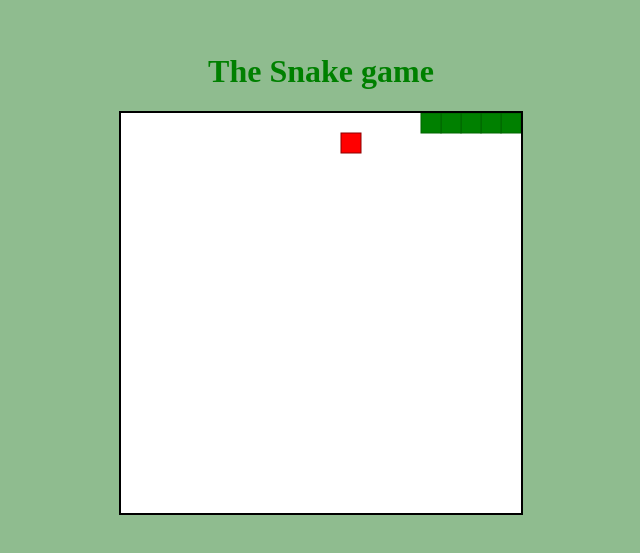
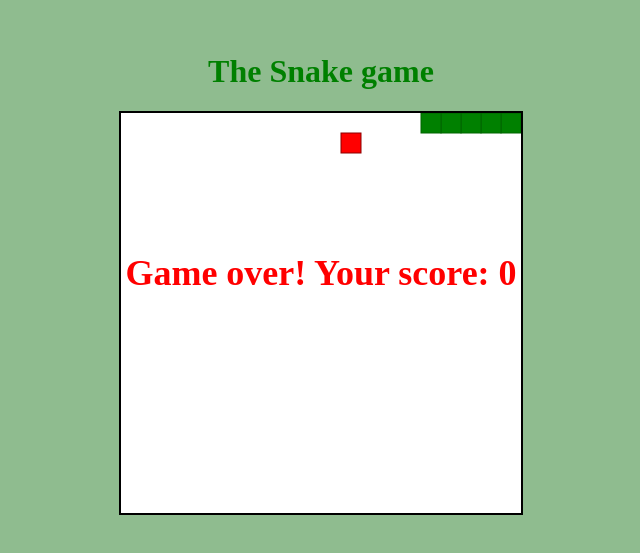
Before and after one commit to maxim-semikov/snake-game, a website: page index.html in a window 1280 px wide. Shown: the part 127-680 px from the top of the page, without its empty margins (319-959 px from the left). Drawn offline with Linux system fonts and the light colour scheme.

Commit message:
feat: show Game over

```diff
--- a/index.html
+++ b/index.html
@@ -8,6 +8,9 @@
 <body>
   <h1>The Snake game</h1>
   <canvas id="gameCanvas" width="400" height="400"></canvas>
+  <div id="gameOver">
+      <p>Game over! Your score: <span id="finalScore"></span></p>
+  </div>
   <script src="snake.js"></script>
 </body>
 </html>
--- a/snake.js
+++ b/snake.js
@@ -1,5 +1,6 @@
 const canvas = document.getElementById('gameCanvas');
 const ctx = canvas.getContext('2d');
+const gameOverContainer = document.getElementById('gameOver');
 
 const snakeSize = 20;
 const w = 400;
@@ -10,7 +11,9 @@ let food;
 let gameInterval;
 
 function init() {
+    gameOverContainer.style.display = "none";
     snake = [];
+    score = 0;
     for (let i = 4; i >= 0; i--) {
         snake.push({x: i, y: 0});
     }
@@ -110,8 +113,9 @@ function keyDownEvent(e) {
 }
 
 function stopGame() {
-    clearInterval(gameInterval);  // Останавливаем игровой цикл
-    alert('Game over! Score: ' + score);
+    clearInterval(gameInterval);
+    document.getElementById("finalScore").innerText = `${score}`;
+    gameOverContainer.style.display = "block";
 }
 
 init();
--- a/style.css
+++ b/style.css
@@ -16,3 +16,14 @@ h1 {
     background-color: #fff;
     border: 2px solid black;
 }
+
+#gameOver {
+    display: none;
+    position: absolute;
+    top: 50%;
+    left: 50%;
+    transform: translate(-50%, -50%);
+    color: red;
+    font-size: 36px;
+    font-weight: bold;
+}
```
